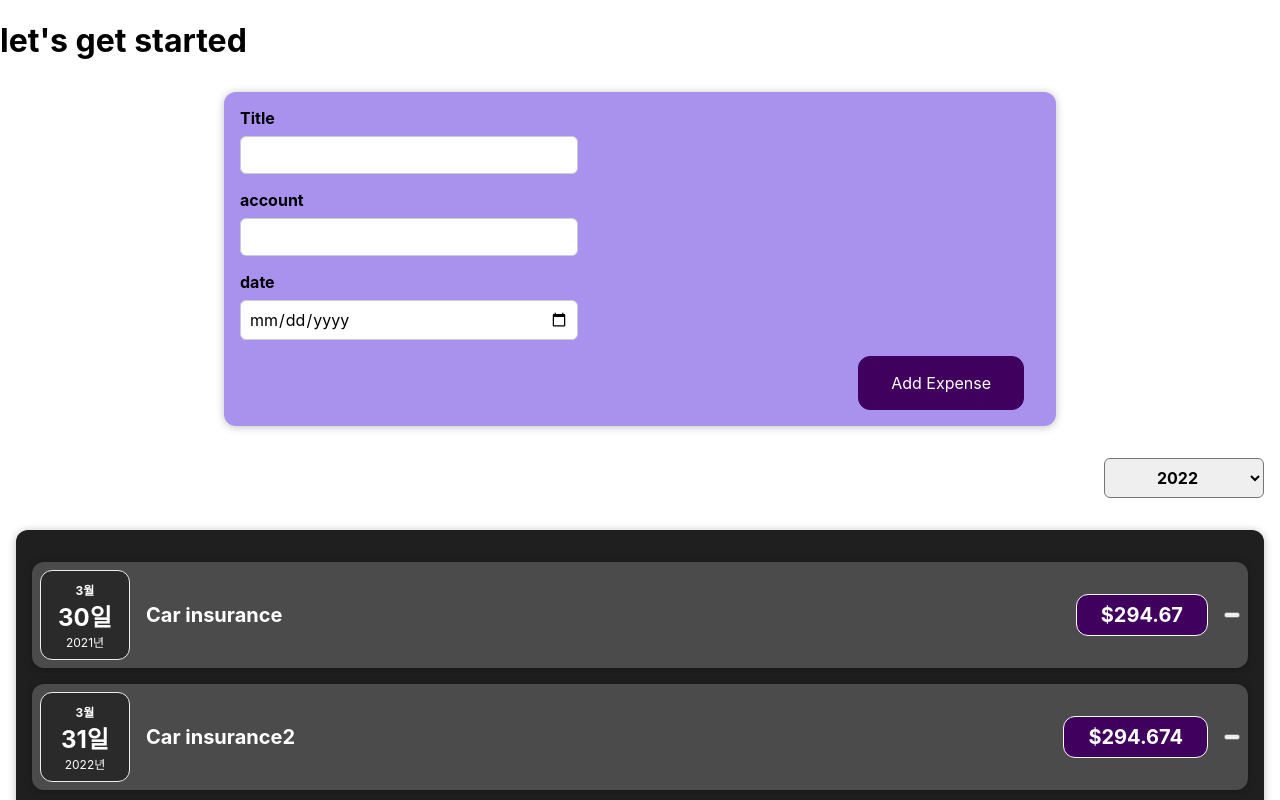
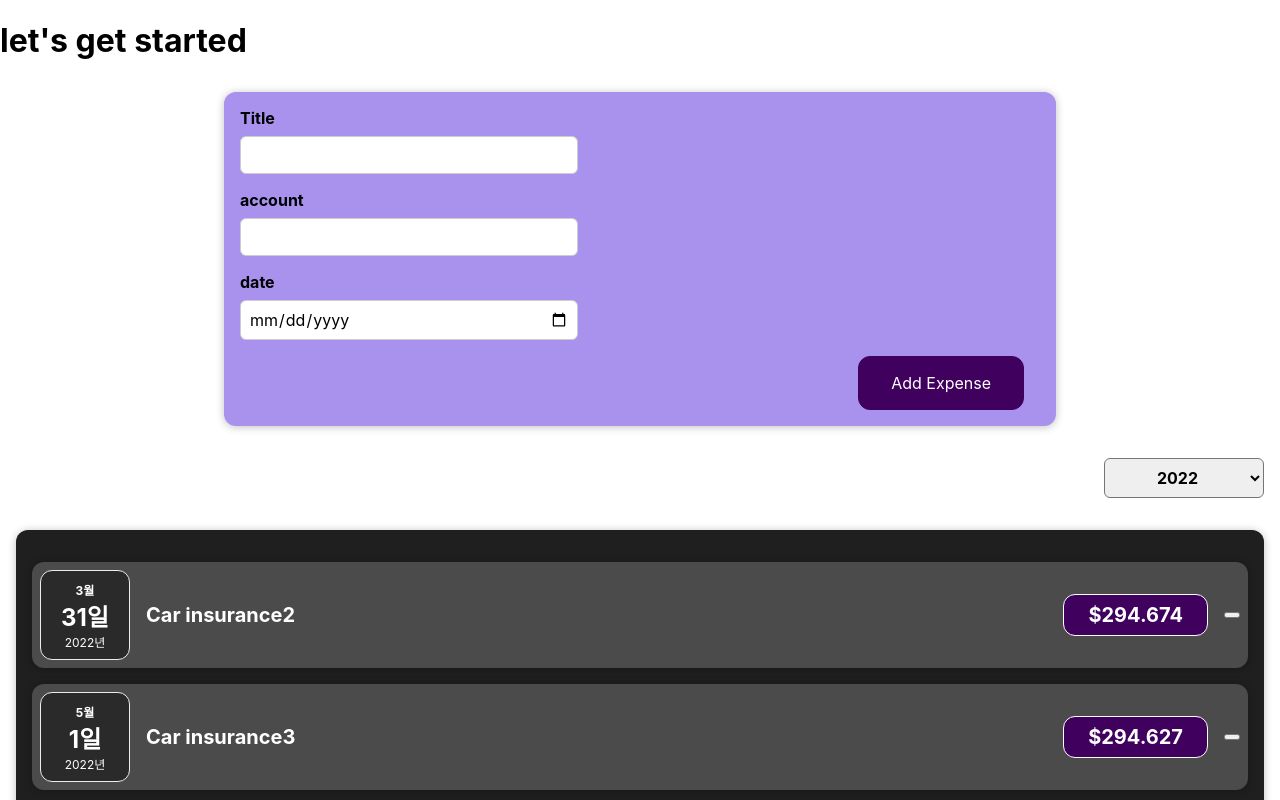
Before and after one commit to wjdtj9656/WebMiniProjects, a React (Create React App) app in the folder reactPlayGround/myreact/: page / in a window 1280 px wide. Shown: the top 800 px of the page. Built offline with nearby package versions, Linux system fonts and the light colour scheme.

Commit message:
imple year filter

```diff
--- a/reactPlayGround/myreact/src/App.js
+++ b/reactPlayGround/myreact/src/App.js
@@ -3,26 +3,34 @@ import "./App.css";
 import ExpenseItem from "./components/Expenses/ExpenseItem";
 import Expenses from "./components/Expenses/Expenses";
 import NewExpense from "./components/NewExpense/NewExpense";
-const App = () => {
-  const expenses = [
+import { useState } from "react";
+const DUMMY_EXPENSES = [
   {
+    id: "e1",
     title: "Car insurance",
     amount: 294.67,
     date: new Date(2021, 2, 30),
   },
   {
+    id: "e2",
     title: "Car insurance2",
     amount: 294.674,
     date: new Date(2022, 2, 31),
   },
   {
+    id: "e3",
     title: "Car insurance3",
     amount: 294.627,
     date: new Date(2022, 3, 31),
   },
 ];
+
+const App = () => {
+  const [expenses, setExpenses] = useState(DUMMY_EXPENSES);
   const addExpenseHandler = (expense) => {
-    console.log(expense);
+    setExpenses((prevExpenses) => {
+      return [expense, ...prevExpenses];
+    });
   };
   return (
     <>
--- a/reactPlayGround/myreact/src/components/Expenses/ExpenseItem.js
+++ b/reactPlayGround/myreact/src/components/Expenses/ExpenseItem.js
@@ -4,22 +4,23 @@ import Card from "../UI/Card";
 import { useState } from "react";
 
 const ExpenseItem = (props) => {
-  const [title, setTitle] = useState(props.val.title);
-
-  const titleHandler = () => {
-    setTitle("use State");
-    console.log("??");
-  };
+  //const [title, setTitle] = useState(props.val.title);
+  // const titleHandler = () => {
+  //   setTitle("use State");
+  //   console.log("??");
+  // };
 
   return (
+    <li>
       <Card className="expense-item">
         <ExpenseDate date={props.val.date} />
         <div className="expense-item__description">
-        <h2>{title}</h2>
+          <h2>{props.val.title}</h2>
           <div className="expense-item__price">${props.val.amount}</div>
-        <button onClick={titleHandler}></button>
+          <button></button>
         </div>
       </Card>
+    </li>
   );
 };
 
--- /dev/null
+++ b/reactPlayGround/myreact/src/components/Expenses/ExpenseList.css
@@ -0,0 +1,9 @@
+.expenses-list {
+  list-style: none;
+  padding: 0;
+}
+
+.expenses-list__fallback {
+  color: white;
+  text-align: center;
+}
--- /dev/null
+++ b/reactPlayGround/myreact/src/components/Expenses/ExpenseList.js
@@ -0,0 +1,17 @@
+import ExpenseItem from "./ExpenseItem";
+import "./ExpenseList.css";
+const ExpenseList = (props) => {
+  if (props.items.length === 0) {
+    return <h2 className="expenses-list__fallback">No Expenes found.</h2>;
+  }
+
+  return (
+    <ul className="expenses-list">
+      {props.items.map((expense) => {
+        return <ExpenseItem key={expense.id} val={expense} />;
+      })}
+    </ul>
+  );
+};
+
+export default ExpenseList;
--- a/reactPlayGround/myreact/src/components/Expenses/Expenses.js
+++ b/reactPlayGround/myreact/src/components/Expenses/Expenses.js
@@ -1,19 +1,22 @@
 import { useState } from "react";
 import ExpensesFilter from "./ExpenseFilter";
 import ExpenseItem from "./ExpenseItem";
+import ExpenseList from "./ExpenseList";
 import "./Expenses.css";
 const Expenses = (props) => {
   const [filterYear, setFilterYear] = useState("2022");
   const saveFilter = (selectedYear) => {
     setFilterYear(selectedYear);
   };
+  const selectYearItems = props.items.filter(
+    (expense) => filterYear === expense.date.getFullYear().toString()
+  );
+
   return (
     <div>
       <ExpensesFilter selected={filterYear} onSaveFilter={saveFilter} />
       <div className="expenses">
-        {props.items.map((expense) => {
-          return <ExpenseItem val={expense}></ExpenseItem>;
-        })}
+        <ExpenseList items={selectYearItems} />
       </div>
     </div>
   );
--- a/reactPlayGround/myreact/src/components/NewExpense/ExpenseForm.js
+++ b/reactPlayGround/myreact/src/components/NewExpense/ExpenseForm.js
@@ -19,7 +19,7 @@ const ExpenseForm = (props) => {
     event.preventDefault();
     const expenseData = {
       title: enterTitle,
-      account: enterAmount,
+      amount: enterAmount,
       date: new Date(enterDate),
     };
     props.onSaveData(expenseData);
```
Lines whose indentation alone changed are shown as unchanged.
